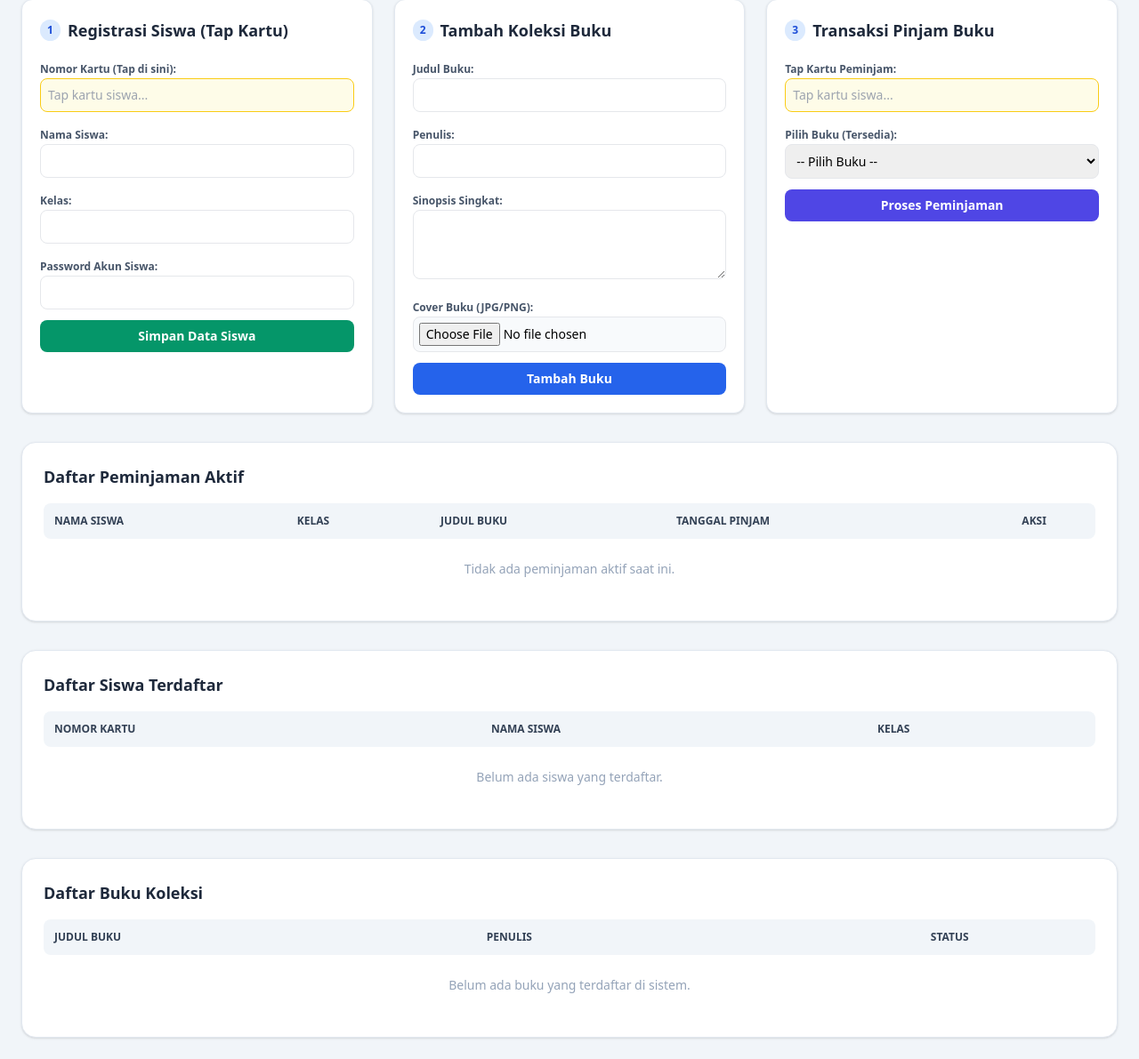
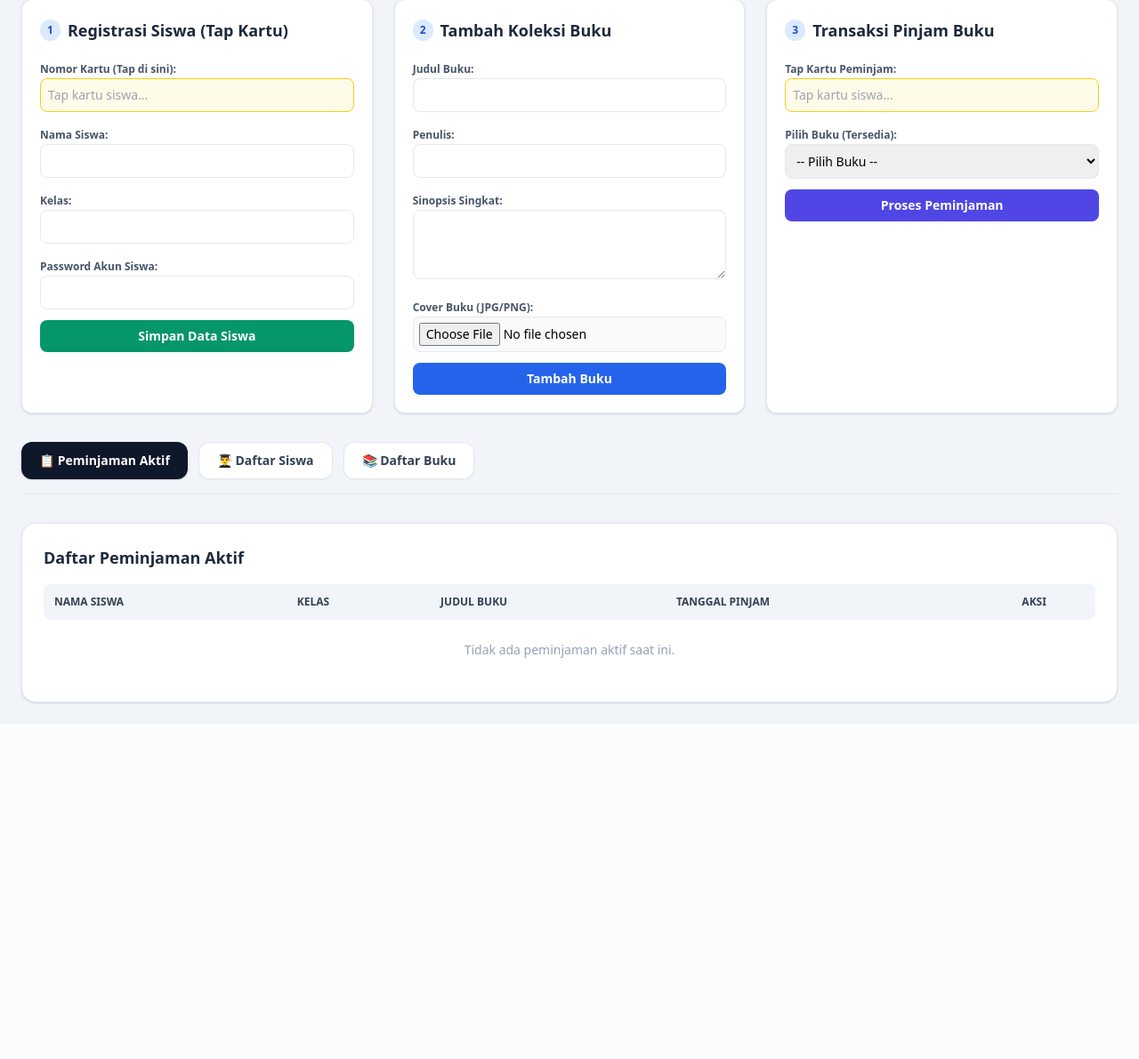
Before and after one commit to Brian-Faruq/perpustakaan-sistem, a PHP site: page /admin_dashboard.php in a window 1280 px wide. Shown: the part 89-1280 px from the top of the page at 89% size. After the commit the page ends 882 px from the top, so only its background shows below. Run offline with PHP 8.4, Linux system fonts and the light colour scheme; the visitor is signed in with stand-in values (Sample User, id 1); data that the repository does not hold is empty; some libraries are stand-ins or nearby versions.

Commit message:
navbar tabel

```diff
--- a/admin_dashboard.php
+++ b/admin_dashboard.php
@@ -235,8 +235,21 @@ if (isset($_POST['kembalikan_buku'])) {
 
         </div>
 
-        <!-- TABEL DATA PEMINJAMAN AKTIF & HITUNG DENDA -->
-        <div class="bg-white rounded-2xl shadow p-6 border border-slate-200">
+        <!-- NAVBAR / MENU TAB TOMBOL KONTROL TABEL -->
+        <div class="flex flex-wrap gap-3 border-b border-slate-200 pb-4">
+            <button onclick="openTab('pinjam-tab', this)" class="tab-btn bg-slate-900 text-white px-5 py-2.5 rounded-xl font-bold text-sm shadow transition">
+                📋 Peminjaman Aktif
+            </button>
+            <button onclick="openTab('siswa-tab', this)" class="tab-btn bg-white hover:bg-slate-200 text-slate-700 border border-slate-200 px-5 py-2.5 rounded-xl font-bold text-sm shadow-sm transition">
+                👨‍🎓 Daftar Siswa
+            </button>
+            <button onclick="openTab('buku-tab', this)" class="tab-btn bg-white hover:bg-slate-200 text-slate-700 border border-slate-200 px-5 py-2.5 rounded-xl font-bold text-sm shadow-sm transition">
+                📚 Daftar Buku
+            </button>
+        </div>
+
+        <!-- TABEL DATA PEMINJAMAN AKTIF -->
+        <div id="pinjam-tab" class="tab-content bg-white rounded-2xl shadow p-6 border border-slate-200">
             <h2 class="text-lg font-bold text-slate-800 mb-4">Daftar Peminjaman Aktif</h2>
 
             <div class="overflow-x-auto">
@@ -252,7 +265,6 @@ if (isset($_POST['kembalikan_buku'])) {
                     </thead>
                     <tbody class="divide-y divide-slate-100">
                         <?php
-                        // Query mengambil peminjaman yang statusnya masih dipinjam / aktif
                         $q_peminjaman = mysqli_query($koneksi, "
                             SELECT p.id AS id_pinjam, s.nama, s.kelas, b.judul, p.tanggal_pinjam
                             FROM peminjaman p
@@ -271,7 +283,6 @@ if (isset($_POST['kembalikan_buku'])) {
                                 <td class="p-3 text-slate-700 font-medium"><?= $p['judul']; ?></td>
                                 <td class="p-3 text-slate-600"><?= date('d-m-Y', strtotime($p['tanggal_pinjam'])); ?></td>
                                 <td class="p-3 text-center">
-                                    <!-- Tombol untuk mengembalikan buku -->
                                     <form action="" method="POST" onsubmit="return confirm('Yakin buku ini sudah dikembalikan?');">
                                         <input type="hidden" name="id_peminjaman" value="<?= $p['id_pinjam']; ?>">
                                         <button type="submit" name="kembalikan_buku" class="bg-emerald-600 hover:bg-emerald-700 text-white text-xs px-3 py-1.5 rounded-lg font-semibold transition">
@@ -296,7 +307,7 @@ if (isset($_POST['kembalikan_buku'])) {
         </div>
 
         <!-- TABEL DAFTAR SISWA -->
-        <div class="bg-white rounded-2xl shadow p-6 border border-slate-200">
+        <div id="siswa-tab" class="tab-content hidden bg-white rounded-2xl shadow p-6 border border-slate-200">
             <h2 class="text-lg font-bold text-slate-800 mb-4">Daftar Siswa Terdaftar</h2>
 
             <div class="overflow-x-auto">
@@ -310,7 +321,6 @@ if (isset($_POST['kembalikan_buku'])) {
                     </thead>
                     <tbody class="divide-y divide-slate-100">
                         <?php
-                        // Query mengambil seluruh data siswa
                         $q_siswa = mysqli_query($koneksi, "SELECT nomor_kartu, nama, kelas FROM siswa ORDER BY nama ASC");
 
                         if (mysqli_num_rows($q_siswa) > 0):
@@ -337,7 +347,7 @@ if (isset($_POST['kembalikan_buku'])) {
         </div>
 
         <!-- TABEL DAFTAR BUKU KOLEKSI -->
-        <div class="bg-white rounded-2xl shadow p-6 border border-slate-200">
+        <div id="buku-tab" class="tab-content hidden bg-white rounded-2xl shadow p-6 border border-slate-200">
             <h2 class="text-lg font-bold text-slate-800 mb-4">Daftar Buku Koleksi</h2>
 
             <div class="overflow-x-auto">
@@ -351,7 +361,6 @@ if (isset($_POST['kembalikan_buku'])) {
                     </thead>
                     <tbody class="divide-y divide-slate-100">
                         <?php
-                        // Query mengambil seluruh data buku
                         $q_buku_all = mysqli_query($koneksi, "SELECT judul, penulis, status FROM buku ORDER BY judul ASC");
 
                         if (mysqli_num_rows($q_buku_all) > 0):
@@ -389,5 +398,26 @@ if (isset($_POST['kembalikan_buku'])) {
 
     </div>
 
+    <!-- SCRIPT TAB NAVIGATION -->
+    <script>
+        function openTab(tabName, btnElement) {
+            // Sembunyikan semua tabel
+            const tabContents = document.querySelectorAll('.tab-content');
+            tabContents.forEach(content => content.classList.add('hidden'));
+
+            // Reset warna semua tombol tab
+            const tabButtons = document.querySelectorAll('.tab-btn');
+            tabButtons.forEach(btn => {
+                btn.className = "tab-btn bg-white hover:bg-slate-200 text-slate-700 border border-slate-200 px-5 py-2.5 rounded-xl font-bold text-sm shadow-sm transition";
+            });
+
+            // Tampilkan tabel yang dipilih
+            document.getElementById(tabName).classList.remove('hidden');
+
+            // Beri warna aktif pada tombol yang sedang diklik
+            btnElement.className = "tab-btn bg-slate-900 text-white px-5 py-2.5 rounded-xl font-bold text-sm shadow transition";
+        }
+    </script>
+
 </body>
 </html>
```
